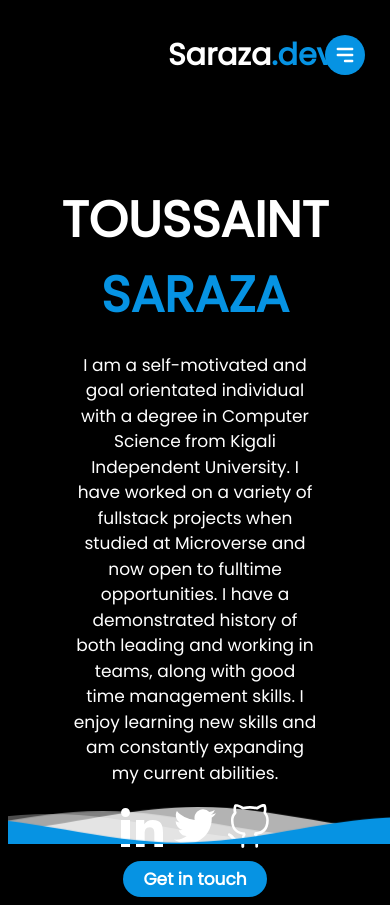
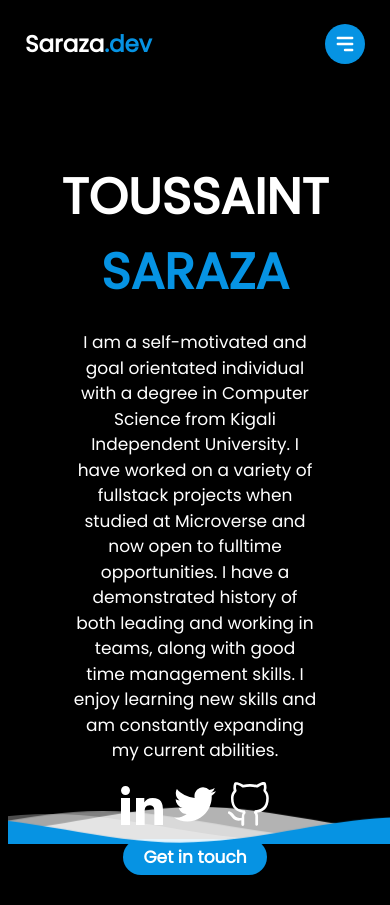
Before and after one commit to sarazaToussaint/Saraza-dev, a React (Create React App) app: page / in a window 390 px wide. After the commit the page ends 883 px from the top, so only its background shows below. Built offline with nearby package versions, Linux system fonts and the light colour scheme.

Commit message:
Make some changes

```diff
--- a/src/App.css
+++ b/src/App.css
@@ -386,4 +386,10 @@ button {
   .nav-links.expanded ul {
     display: block;
   }
+
+  .site-title {
+    font-size: 23px;
+    font-weight: 600;
+    margin-left: -143px;
+  }
 }
```
